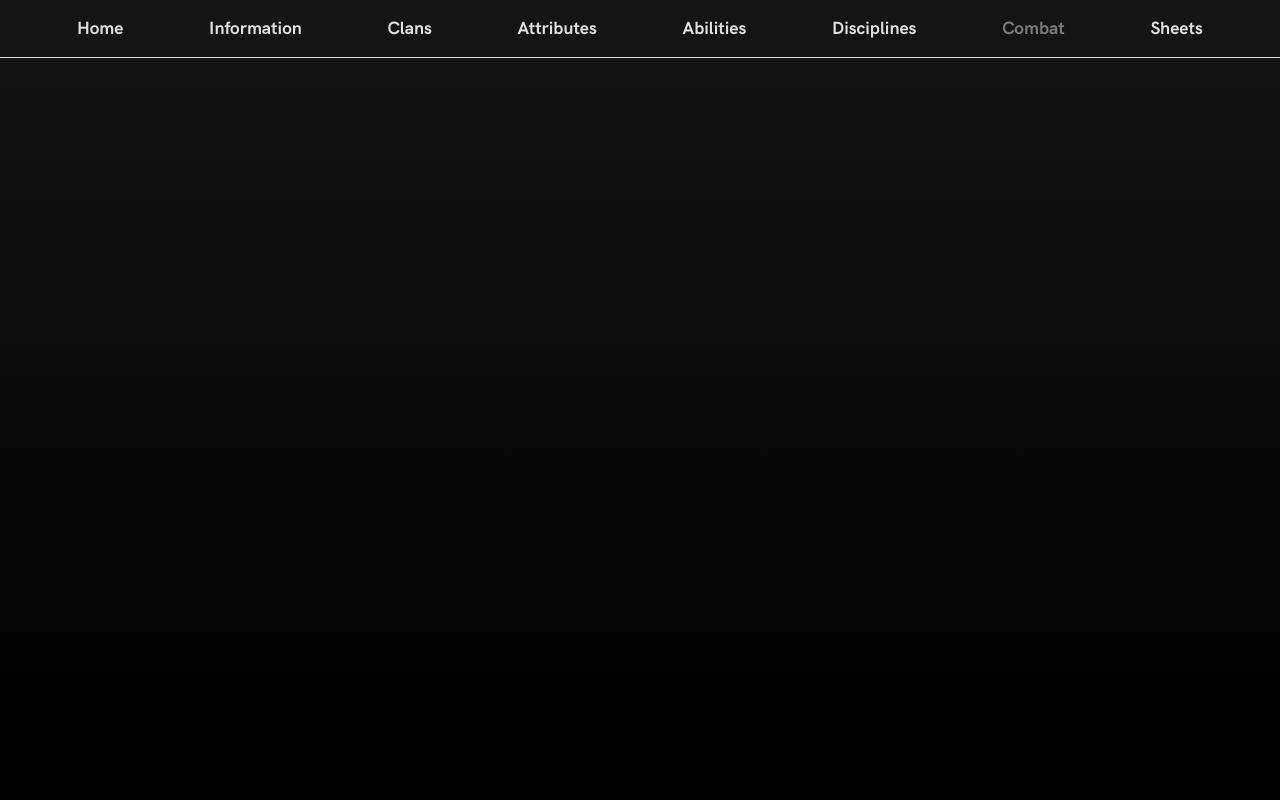
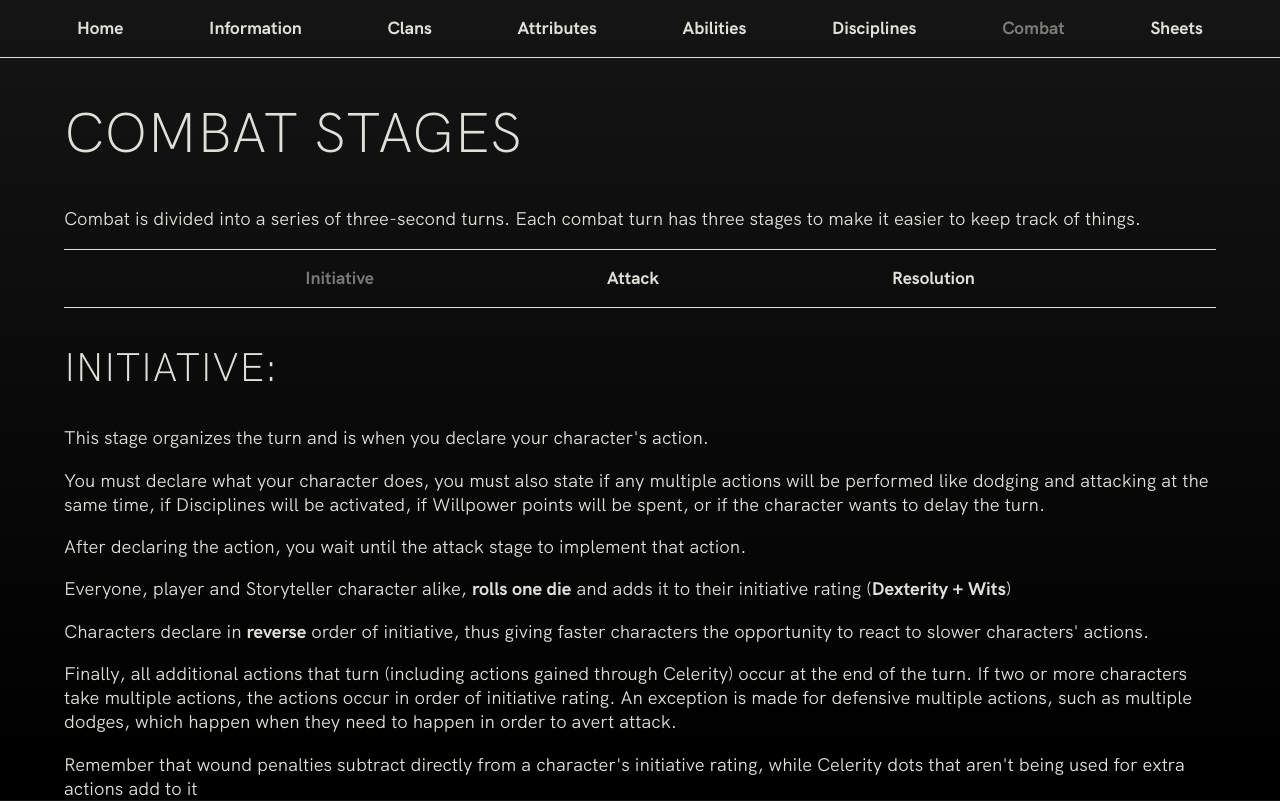
Before and after one commit to SondreHusevold/VampireRPG2, a React (Create React App) app: page /combat/stages/initiative in a window 1280 px wide. Built offline with nearby package versions, Linux system fonts and the light colour scheme.

Commit message:
Started on combat.

```diff
--- a/src/containers/combat/combat.module.css
+++ b/src/containers/combat/combat.module.css
@@ -11,7 +11,7 @@
 }
 
 :local .combatGrid button {
-    padding: 2em;
+    padding: 5em;
     font-weight: lighter;
     text-transform: uppercase;
     background: transparent;
@@ -33,13 +33,18 @@
   opacity: 0.5;
 }
 
+
+:local .combatGrid button h1 {
+  transition: opacity 500ms;
+  opacity: 0.5;
+}
+
 :local .combatGrid button:hover h1 {
   cursor: pointer;
   opacity: 1;
 }
 
-
-:local .combatGrid button:hover p {
+:local .combatGrid button:hover h3 {
   opacity: 1;
 }
 
--- a/src/containers/combat/combat.tsx
+++ b/src/containers/combat/combat.tsx
@@ -7,11 +7,11 @@ function Combat() {
             <div className={styles.combatGrid}>
                 <button>
                     <h1 className='nf nf-fa-sort_numeric_asc'/>
-                    <h3>Combat tages</h3>
+                    <h3>Combat Stages</h3>
                 </button>
                 <button>
                     <h1 className={`nf nf-mdi-dice_d10`}></h1>
-                    <h3>Combat and damage types</h3>
+                    <h3>Combat {'&'} damage types</h3>
                 </button>
                 <button>
                     <h1 className='nf nf-mdi-heart_half_full'></h1>
--- /dev/null
+++ b/src/containers/combat/combatStages.module.css
@@ -0,0 +1,20 @@
+:local .navGrid {
+    animation: "fadeIn" 1.5s;
+    padding: 1em 0.5em 1em 0.5em;
+    border-top: 1px solid #e0e0db;
+    display: flex;
+    text-align: center;
+    justify-content: space-evenly;
+    border-bottom: 1px solid #e0e0db;
+}
+
+:local .navigationActive {
+    opacity: 0.5;
+    text-decoration: none;
+    cursor: default;
+    /*text-decoration: underline 0.15em rgb(158, 0, 0);*/
+}
+:local .navigationActive:hover {
+    opacity: 0.5;
+    text-decoration: none;
+}
--- /dev/null
+++ b/src/containers/combat/combatStages.tsx
@@ -0,0 +1,134 @@
+import { Navigate, NavLink, Route, Routes } from "react-router-dom"
+import styles from './combatStages.module.css';
+
+function Initiatives() {
+    return (
+        <>
+            <h2>Initiative:</h2>
+            <p>This stage organizes the turn and is when you declare your character's action.</p>
+            <p>
+                You must declare what your character does, you must also state if any multiple actions will be performed like dodging and attacking at the same time,
+                if Disciplines will be activated, if Willpower points will be spent, or if the character wants to delay the turn.
+            </p>
+            <p>After declaring the action, you wait until the attack stage to implement that action.</p>
+            <p>Everyone, player and Storyteller character alike, <b>rolls one die</b> and adds it to their initiative rating (<b>Dexterity + Wits</b>)</p>
+            <p> Characters declare in <b>reverse</b> order of initiative, thus giving faster characters the opportunity to react to slower characters' actions.</p>
+            <p>
+                Finally, all additional actions that turn (including actions gained through Celerity) occur at the end of the turn.
+                If two or more characters take multiple actions, the actions occur in order of initiative rating.
+                An exception is made for defensive multiple actions, such as multiple dodges, which happen when they need to happen in order to avert attack.
+            </p>
+            <p>
+                Remember that wound penalties subtract directly from a character's initiative rating, while Celerity dots that aren't being used for extra actions add to it
+            </p>
+        </>
+    )
+}
+
+function Attack() {
+    return (
+        <>
+            <h2>The attack stage:</h2>
+            <p>
+                Attacks are the meat of the combat turn. You use a certain Attribute/Ability combination depending on the type of combat in which your character is engaged.
+            </p>
+            <p>
+                If your character doesn't have points in
+                the necessary Ability, fall back to the Attribute (Dexterity).
+            </p>
+            <p>
+                <b>Close Combat: </b> Dexterity + Brawl (unarmed) or Dexterity + Melee (armed).
+            </p>
+            <p>
+                <b>
+                Ranged Combat: 	</b>Dexterity + Firearms (guns)
+                or Dexterity + Athletics (thrown weapons).
+            </p>
+            <p><b>Most attacks are made versus difficulty 6.</b></p>
+            <p>
+                This can be adjusted however for situational modifiers like long range or cramped quarters.
+            </p>
+            <p>
+                In ranged combat, your weapon may modify your dice
+                pool or difficulty (due to rate of fire, a targeting scope, etc.); check the weapon's statistics for details.
+            </p>
+            <p>
+                Any extra successes you get above the first adds one die to your damage roll.
+            </p>
+            <p>
+                Remember you can abort your action at any time to do a defensive maneuver as long as your character hasn't made an action yet.
+            </p>
+            <p>
+                Aborting requires you to roll a willpower rating of 6 or use a willpower point. Doing so allows you to do a block, dodge or parry. (See Defensive Maneuvers)
+            </p>
+        </>
+    )
+}
+
+function Resolution() {
+    return (
+        <>
+            <h2>Resolution:</h2>
+            <p>
+                During this stage, you determine the damage inflicted
+                by your character's attack, and the Storyteller describes
+                what occurs in the turn.
+            </p>
+            <p>
+                Normally, additional successes gained on a Trait roll
+                simply mean that you do exceptionally well. In combat, each extra success you get on an attack roll equals an additional die you add automatically to your damage dice pool. This creates cinematic and often fatal
+                combat.
+            </p>
+            <p>
+                <b>Example:</b> You have an axe (Strength +3 damage), your strength is two. If you get one success, you roll 5 dice. If you get three successes, you roll 7 dice.
+            </p>
+            <p>
+                After damage have been rolled against your character, you are allowed to do a soak roll.
+            </p>
+        </>
+    )
+}
+
+
+function NavigationLinker(props: { to: string, name: string }) {
+    return (
+        <NavLink to={props.to} className={
+            ({ isActive }) => isActive ? styles.navigationActive : ""
+        }>{props.name}</NavLink>
+    )
+}
+
+function CombatNavigations() {
+    return (
+        <>
+            <div className={styles.navGrid}>
+                <NavigationLinker to="initiative" name="Initiative"/>
+                <NavigationLinker to="attack" name="Attack"/>
+                <NavigationLinker to="resolution" name="Resolution"/>
+            </div>
+        </>
+    )
+}
+
+function CombatStages() {
+    return (
+        <>
+            <h1>Combat stages</h1>
+            <p>
+                Combat is divided into a series of three-second turns.
+				Each combat turn has three stages to make it easier to keep track
+				of things.
+			</p>
+
+            <CombatNavigations />
+            <Routes>
+                <Route path={`initiative`} element={<Initiatives />}/>
+                <Route path={`attack`} element={<Attack />}/>
+                <Route path={`resolution`} element={<Resolution />}/>
+                <Route path={`/`} element={<Navigate to="initiative" />} />
+            </Routes>
+        </>
+    )
+}
+
+export default CombatStages;
--- a/src/containers/navigation/router.tsx
+++ b/src/containers/navigation/router.tsx
@@ -10,6 +10,7 @@ import DisciplineDetails from "../disciplines/disciplineDetails";
 import Haven from "../haven/haven";
 import Information from "../information/information";
 import Combat from "../combat/combat";
+import CombatStages from "../combat/combatStages";
 
 function NavigationRouter() {
     return (
@@ -25,6 +26,7 @@ function NavigationRouter() {
             <Route path="/disciplines" element={<Disciplines />} />
             <Route path="/disciplines/:name" element={<DisciplineDetails />} />
             <Route path="/combat/" element={<Combat />} />
+            <Route path="/combat/stages/*" element={<CombatStages />} />
         </Routes>
     )
 }
```
